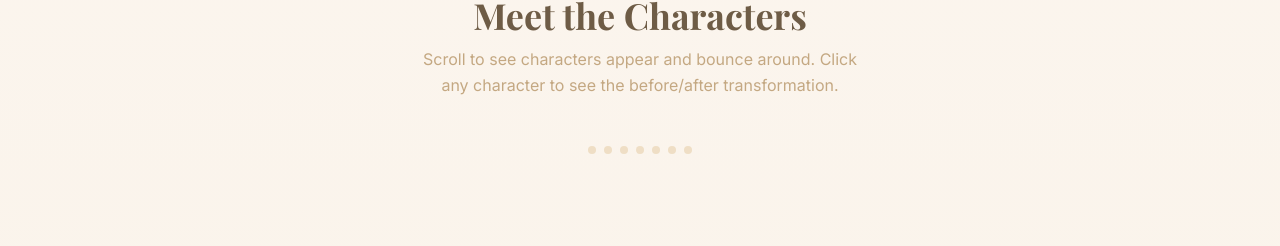
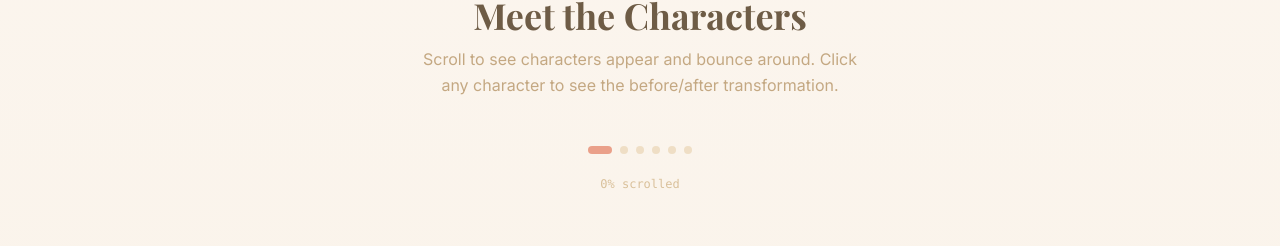
Before and after one commit to Claudius-sudo/postcard-creator, a React (Vite) app in the folder frontend/: page / in a window 1280 px wide. Shown: the part 1052-1298 px from the top of the page. Built offline with nearby package versions, Linux system fonts and the light colour scheme; no server answers; a web font is replaced by a local one.

Commit message:
Update character showcase: bounce in/out parade effect, 1-2 visible at a time

```diff
--- a/frontend/src/components/CharacterShowcase.tsx
+++ b/frontend/src/components/CharacterShowcase.tsx
@@ -9,9 +9,8 @@ interface Character {
   beforeImage: string
   afterImage: string
   side: 'left' | 'right'
-  offsetY: number
-  scrollThreshold: number // 0-100, when character appears (percentage of page scroll)
-  bounceDelay: number // Delay for bounce animation offset
+  // Visibility window: [enterStart, exitEnd] as percentage of scroll (0-100)
+  visibilityWindow: [number, number]
 }
 
 const characters: Character[] = [
@@ -23,9 +22,7 @@ const characters: Character[] = [
     beforeImage: "https://images.unsplash.com/photo-1494790108377-be9c29b29330?w=400&h=400&fit=crop",
     afterImage: "/characters/luna-3d.png",
     side: 'left',
-    offsetY: 0,
-    scrollThreshold: 5,
-    bounceDelay: 0
+    visibilityWindow: [0, 20]
   },
   {
     id: 2,
@@ -35,9 +32,7 @@ const characters: Character[] = [
     beforeImage: "https://images.unsplash.com/photo-1507003211169-0a1dd7228f2d?w=400&h=400&fit=crop",
     afterImage: "/characters/kai-anime.png",
     side: 'right',
-    offsetY: 100,
-    scrollThreshold: 15,
-    bounceDelay: 0.5
+    visibilityWindow: [15, 35]
   },
   {
     id: 3,
@@ -47,9 +42,7 @@ const characters: Character[] = [
     beforeImage: "https://images.unsplash.com/photo-1500648767791-00dcc994a43e?w=400&h=400&fit=crop",
     afterImage: "/characters/milo-watercolor.png",
     side: 'left',
-    offsetY: 200,
-    scrollThreshold: 30,
-    bounceDelay: 1
+    visibilityWindow: [30, 50]
   },
   {
     id: 4,
@@ -59,9 +52,7 @@ const characters: Character[] = [
     beforeImage: "https://images.unsplash.com/photo-1438761681033-6461ffad8d80?w=400&h=400&fit=crop",
     afterImage: "/characters/zara-digital.png",
     side: 'right',
-    offsetY: 150,
-    scrollThreshold: 45,
-    bounceDelay: 0.3
+    visibilityWindow: [45, 65]
   },
   {
     id: 5,
@@ -71,9 +62,7 @@ const characters: Character[] = [
     beforeImage: "https://images.unsplash.com/photo-1472099645785-5658abf4ff4e?w=400&h=400&fit=crop",
     afterImage: "/characters/oliver-pixar.png",
     side: 'left',
-    offsetY: 300,
-    scrollThreshold: 60,
-    bounceDelay: 0.7
+    visibilityWindow: [60, 80]
   },
   {
     id: 6,
@@ -83,31 +72,24 @@ const characters: Character[] = [
     beforeImage: "https://images.unsplash.com/photo-1544005313-94ddf0286df2?w=400&h=400&fit=crop",
     afterImage: "/characters/sophie-chibi.png",
     side: 'right',
-    offsetY: 250,
-    scrollThreshold: 75,
-    bounceDelay: 0.2
-  },
-  {
-    id: 7,
-    name: "Leo",
-    style: "Vector Art",
-    description: "Clean and graphic",
-    beforeImage: "https://images.unsplash.com/photo-1506794778202-cad84cf45f1d?w=400&h=400&fit=crop",
-    afterImage: "/characters/leo-vector.png",
-    side: 'left',
-    offsetY: 400,
-    scrollThreshold: 88,
-    bounceDelay: 0.9
+    visibilityWindow: [75, 95]
   }
 ]
 
-interface CharacterShowcaseProps {
-  scrollY: number
+// Animation phases
+const ENTER_DURATION = 5 // percentage of scroll for enter animation
+const EXIT_DURATION = 5 // percentage of scroll for exit animation
+
+type AnimationState = 'hidden' | 'entering' | 'visible' | 'exiting'
+
+interface CharacterState {
+  state: AnimationState
+  progress: number // 0-1 progress within current animation phase
 }
 
-export function CharacterShowcase({ scrollY }: CharacterShowcaseProps) {
+export function CharacterShowcase() {
   const [scrollProgress, setScrollProgress] = useState(0)
-  const [visibleCharacters, setVisibleCharacters] = useState<Set<number>>(new Set())
+  const [characterStates, setCharacterStates] = useState<Map<number, CharacterState>>(new Map())
   const [selectedCharacter, setSelectedCharacter] = useState<Character | null>(null)
   const [isMobile, setIsMobile] = useState(false)
 
@@ -136,15 +118,43 @@ export function CharacterShowcase({ scrollY }: CharacterShowcaseProps) {
     }
   }, [])
 
-  // Update visible characters based on scroll progress
+  // Update character animation states based on scroll progress
   useEffect(() => {
-    const newVisible = new Set<number>()
+    const newStates = new Map<number, CharacterState>()
+
     characters.forEach((char) => {
-      if (scrollProgress >= char.scrollThreshold) {
-        newVisible.add(char.id)
+      const [windowStart, windowEnd] = char.visibilityWindow
+      const windowDuration = windowEnd - windowStart
+
+      let state: AnimationState = 'hidden'
+      let progress = 0
+
+      if (scrollProgress < windowStart) {
+        // Before visibility window - hidden
+        state = 'hidden'
+        progress = 0
+      } else if (scrollProgress < windowStart + ENTER_DURATION) {
+        // Entering phase
+        state = 'entering'
+        progress = (scrollProgress - windowStart) / ENTER_DURATION
+      } else if (scrollProgress < windowEnd - EXIT_DURATION) {
+        // Fully visible phase
+        state = 'visible'
+        progress = (scrollProgress - (windowStart + ENTER_DURATION)) / (windowDuration - ENTER_DURATION - EXIT_DURATION)
+      } else if (scrollProgress < windowEnd) {
+        // Exiting phase
+        state = 'exiting'
+        progress = (scrollProgress - (windowEnd - EXIT_DURATION)) / EXIT_DURATION
+      } else {
+        // After visibility window - hidden
+        state = 'hidden'
+        progress = 1
       }
+
+      newStates.set(char.id, { state, progress })
     })
-    setVisibleCharacters(newVisible)
+
+    setCharacterStates(newStates)
   }, [scrollProgress])
 
   const handleCharacterClick = useCallback((character: Character) => {
@@ -155,75 +165,121 @@ export function CharacterShowcase({ scrollY }: CharacterShowcaseProps) {
     setSelectedCharacter(null)
   }, [])
 
-  // Calculate character position based on scroll progress
-  const getCharacterStyle = (character: Character) => {
-    const isVisible = visibleCharacters.has(character.id)
-
-    // Base position calculation - characters move slightly as user scrolls
-    const scrollOffset = (scrollProgress - character.scrollThreshold) * 2
-    const baseY = character.offsetY + (isVisible ? scrollOffset : 0)
-
+  // Calculate character transform based on animation state
+  const getCharacterStyle = (character: Character, charState: CharacterState | undefined) => {
+    if (!charState || charState.state === 'hidden') {
       return {
-      top: `${baseY}px`,
-      opacity: isVisible ? 1 : 0,
-      transform: isVisible
-        ? 'translateX(0) scale(1)'
-        : character.side === 'left'
-          ? 'translateX(-150%) scale(0.8)'
-          : 'translateX(150%) scale(0.8)',
-      transition: 'all 0.8s cubic-bezier(0.34, 1.56, 0.64, 1)',
-      animationDelay: `${character.bounceDelay}s`
+        opacity: 0,
+        transform: character.side === 'left'
+          ? 'translateX(-200%) scale(0.5)'
+          : 'translateX(200%) scale(0.5)',
+        pointerEvents: 'none' as const
       }
     }
 
-  const leftCharacters = characters.filter(c => c.side === 'left')
-  const rightCharacters = characters.filter(c => c.side === 'right')
+    const { state, progress } = charState
+
+    // Easing function for smooth bounce
+    const easeOutBounce = (t: number) => {
+      const n1 = 7.5625
+      const d1 = 2.75
+      if (t < 1 / d1) {
+        return n1 * t * t
+      } else if (t < 2 / d1) {
+        return n1 * (t -= 1.5 / d1) * t + 0.75
+      } else if (t < 2.5 / d1) {
+        return n1 * (t -= 2.25 / d1) * t + 0.9375
+      } else {
+        return n1 * (t -= 2.625 / d1) * t + 0.984375
+      }
+    }
+
+    const easeInOutCubic = (t: number) => {
+      return t < 0.5 ? 4 * t * t * t : 1 - Math.pow(-2 * t + 2, 3) / 2
+    }
+
+    let translateX = 0
+    let scale = 1
+    let opacity = 1
+    let rotate = 0
+
+    switch (state) {
+      case 'entering':
+        // Slide in from side with bounce
+        const enterProgress = easeOutBounce(progress)
+        const startOffset = character.side === 'left' ? -200 : 200
+        translateX = startOffset * (1 - enterProgress)
+        scale = 0.5 + (0.5 * enterProgress)
+        opacity = progress
+        rotate = (character.side === 'left' ? -1 : 1) * (1 - enterProgress) * 15
+        break
+
+      case 'visible':
+        // Gentle floating animation based on progress within visible phase
+        const floatOffset = Math.sin(progress * Math.PI * 2) * 10
+        translateX = 0
+        scale = 1
+        opacity = 1
+        rotate = Math.sin(progress * Math.PI * 4) * 2
+        break
+
+      case 'exiting':
+        // Slide out to side with bounce
+        const exitProgress = easeInOutCubic(progress)
+        const endOffset = character.side === 'left' ? -200 : 200
+        translateX = endOffset * exitProgress
+        scale = 1 - (0.5 * exitProgress)
+        opacity = 1 - exitProgress
+        rotate = (character.side === 'left' ? -1 : 1) * exitProgress * 15
+        break
+    }
+
+    return {
+      opacity,
+      transform: `translateX(${translateX}%) translateY(${state === 'visible' ? Math.sin((progress || 0) * Math.PI * 2) * 10 : 0}px) scale(${scale}) rotate(${rotate}deg)`,
+      pointerEvents: state === 'visible' ? 'auto' as const : 'none' as const,
+      transition: 'none' // We handle animation via JS-driven transforms
+    }
+  }
+
+  // Fixed vertical positions for characters (centered vertically on screen)
+  const getVerticalPosition = (index: number) => {
+    const positions = ['15%', '25%', '40%', '55%', '70%', '85%']
+    return positions[index] || '50%'
+  }
 
   return (
     <>
-      {/* Fixed Character Container - Characters bounce throughout the entire page */}
+      {/* Fixed Character Container - Characters bounce in/out as user scrolls */}
       <div className="fixed inset-0 pointer-events-none z-30 overflow-hidden">
-        {/* Left Side Characters */}
-        {leftCharacters.map((char) => (
+        {characters.map((char, index) => {
+          const charState = characterStates.get(char.id)
+          if (!charState || charState.state === 'hidden') {
+            return null // Don't render hidden characters
+          }
+
+          return (
             <div
               key={char.id}
-            className="absolute pointer-events-auto character-bounce"
+              className="absolute pointer-events-auto"
               style={{
-              ...getCharacterStyle(char),
-              left: isMobile ? '2%' : '5%',
-              maxWidth: isMobile ? '100px' : '180px'
+                ...getCharacterStyle(char, charState),
+                [char.side]: isMobile ? '2%' : '5%',
+                top: getVerticalPosition(index),
+                maxWidth: isMobile ? '120px' : '200px',
+                willChange: 'transform, opacity'
               }}
             >
               <CharacterCard
                 character={char}
-              isVisible={visibleCharacters.has(char.id)}
-              direction="left"
+                isVisible={charState.state !== 'hidden'}
+                direction={char.side}
                 onClick={() => handleCharacterClick(char)}
-              bounceDelay={char.bounceDelay}
+                bounceDelay={0}
               />
             </div>
-        ))}
-
-        {/* Right Side Characters */}
-        {rightCharacters.map((char) => (
-          <div
-            key={char.id}
-            className="absolute pointer-events-auto character-bounce"
-            style={{
-              ...getCharacterStyle(char),
-              right: isMobile ? '2%' : '5%',
-              maxWidth: isMobile ? '100px' : '180px'
-            }}
-          >
-            <CharacterCard
-              character={char}
-              isVisible={visibleCharacters.has(char.id)}
-              direction="right"
-              onClick={() => handleCharacterClick(char)}
-              bounceDelay={char.bounceDelay}
-            />
-          </div>
-        ))}
+          )
+        })}
       </div>
 
       {/* Section Header - Still visible in the flow */}
@@ -241,18 +297,33 @@ export function CharacterShowcase({ scrollY }: CharacterShowcaseProps) {
         </div>
 
         {/* Scroll Progress Indicator */}
-        <div className="flex justify-center gap-2 mt-8">
-          {characters.map((char) => (
+        <div className="flex justify-center gap-2 mt-8 flex-wrap max-w-md mx-auto">
+          {characters.map((char) => {
+            const charState = characterStates.get(char.id)
+            const isVisible = charState && charState.state !== 'hidden'
+            const isActive = charState && charState.state === 'visible'
+
+            return (
               <div
                 key={char.id}
-              className={`w-2 h-2 rounded-full transition-all duration-300 ${
-                visibleCharacters.has(char.id)
-                  ? 'bg-terracotta-500 w-6'
-                  : 'bg-cream-300'
+                className={`h-2 rounded-full transition-all duration-300 ${
+                  isActive
+                    ? 'bg-terracotta-500 w-8'
+                    : isVisible
+                      ? 'bg-terracotta-300 w-6'
+                      : 'bg-cream-300 w-2'
                 }`}
                 title={char.name}
               />
-          ))}
+            )
+          })}
+        </div>
+
+        {/* Scroll Progress Percentage */}
+        <div className="text-center mt-4">
+          <span className="text-xs text-cream-500 font-mono">
+            {Math.round(scrollProgress)}% scrolled
+          </span>
         </div>
       </section>
 
@@ -363,39 +434,8 @@ export function CharacterShowcase({ scrollY }: CharacterShowcaseProps) {
         </div>
       )}
 
-      {/* CSS for bounce animation */}
+      {/* CSS for modal animations */}
       <style>{`
-        @keyframes characterBounce {
-          0%, 100% {
-            transform: translateY(0) rotate(-2deg);
-          }
-          25% {
-            transform: translateY(-15px) rotate(2deg);
-          }
-          50% {
-            transform: translateY(-8px) rotate(-1deg);
-          }
-          75% {
-            transform: translateY(-20px) rotate(1deg);
-          }
-        }
-
-        .character-bounce {
-          animation: characterBounce 4s ease-in-out infinite;
-        }
-
-        .character-bounce:nth-child(2n) {
-          animation-duration: 5s;
-        }
-
-        .character-bounce:nth-child(3n) {
-          animation-duration: 3.5s;
-        }
-
-        .character-bounce:nth-child(4n) {
-          animation-duration: 4.5s;
-        }
-
         @keyframes modalIn {
           0% {
             transform: scale(0.9) translateY(20px);
@@ -429,7 +469,7 @@ export function CharacterShowcase({ scrollY }: CharacterShowcaseProps) {
           display: none;
         }
 
-        /* Mobile responsiveness for modal */
+        /* Mobile responsiveness */
         @media (max-width: 768px) {
           .character-bounce {
             animation-duration: 3s !important;
```
Lines whose indentation alone changed are shown as unchanged.
